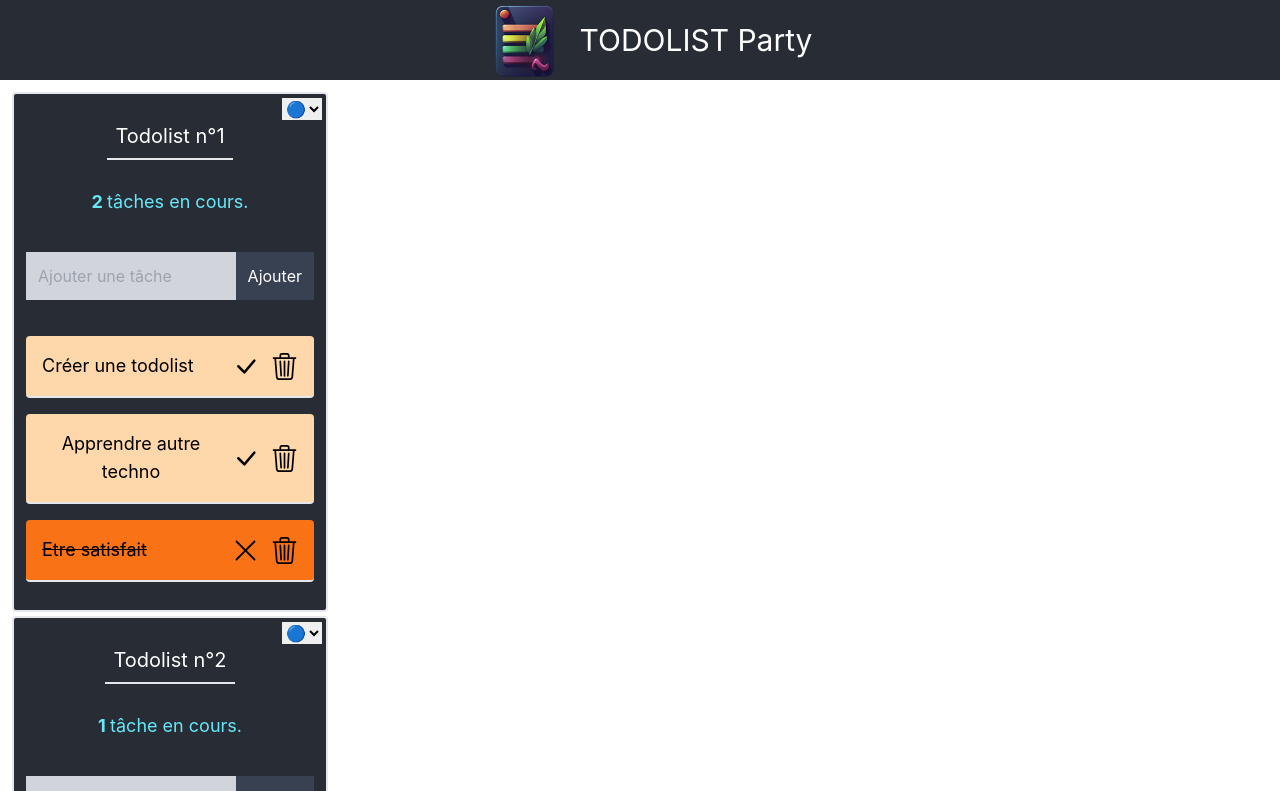
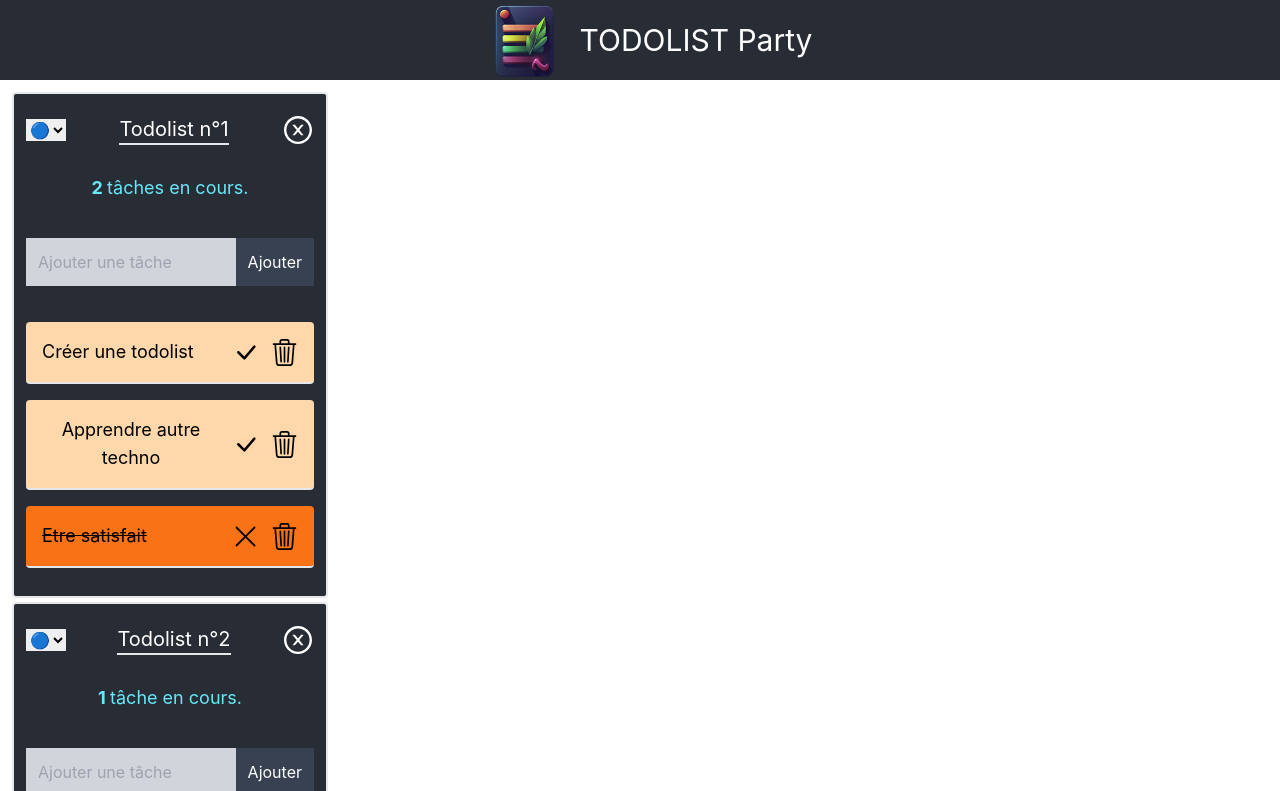
Before and after one commit to Jeremy-Desloovere/Todolist-Party, a React (Create React App) app: page / in a window 1280 px wide. Shown: the top 791 px of the page. Built offline with nearby package versions, Linux system fonts and the light colour scheme.

Commit message:
add close button and dynamic todolist

```diff
--- a/package.json
+++ b/package.json
@@ -3,13 +3,15 @@
   "version": "0.1.0",
   "private": true,
   "dependencies": {
+    "@emotion/react": "^11.11.0",
+    "@emotion/styled": "^11.11.0",
+    "@mui/material": "^5.13.1",
     "@testing-library/jest-dom": "^5.16.5",
     "@testing-library/react": "^13.4.0",
     "@testing-library/user-event": "^13.5.0",
     "bootstrap": "^5.2.3",
     "framer-motion": "^10.12.12",
     "react": "^18.2.0",
-    "react-bootstrap": "^2.7.4",
     "react-dom": "^18.2.0",
     "react-icons": "^4.8.0",
     "react-scripts": "5.0.1",
--- a/src/components/DragZone.js
+++ b/src/components/DragZone.js
@@ -1,21 +1,27 @@
 import React, { useRef } from 'react'
-import Todolist from './Todolist';
+import Todolist from './Todolist/Todolist';
+import { useStoreTodoList } from '../storeTodoList';
 
 
 const DragZone = () => {
     const constraintsRef = useRef(null)
+    const todoLists = useStoreTodoList((state) => state.todoLists)
 
     return (
         <main
             ref={constraintsRef}>
-            <Todolist
-                constraints={constraintsRef}
-                listId={1}
-            />
-            <Todolist
-                constraints={constraintsRef}
-                listId={2}
-            />
+
+            {
+                todoLists.map((todoList) => {
+                    return (
+                        <Todolist
+                            key={todoList.id}
+                            listId={todoList.id}
+                            constraints={constraintsRef}
+                        />
+                    )
+                })
+            }
 
 
         </main>
--- a/src/components/Todolist/ColorTodolist.js
+++ b/src/components/Todolist/ColorTodolist.js
@@ -17,11 +17,10 @@ const ColorTodolist = ({ listId }) => {
     return (
         <select
             id="select"
-            className="divColorBtn"
             title="Color"
+            className='ColorTodolist'
             onChange={(e) => {
-                const selectedColor = e.target.value;
-                setColor(listId, selectedColor);
+                setColor(listId, e.target.value);
             }}>
             {colorOptions.map((option) => (
                 <option
@@ -33,30 +32,6 @@ const ColorTodolist = ({ listId }) => {
             ))}
         </select>
 
-        /* <div
-    className='divColorBtn'>
-    <button
-        className='colorBtn bg-btnBlue'
-        onClick={() => setColor(listId, "bg-btnBlue")}></button>
-    <button
-        className='colorBtn bg-btnGreen'
-        onClick={() => setColor(listId, "bg-btnGreen")}></button>
-    <button
-        className='colorBtn bg-btnGray'
-        onClick={() => setColor(listId, "bg-btnGray")}></button>
-    <button
-        className='colorBtn bg-btnRed'
-        onClick={() => setColor(listId, "bg-btnRed")}></button>
-    <button
-        className='colorBtn bg-btnPink'
-        onClick={() => setColor(listId, "bg-btnPink")}></button>
-    <button
-        className='colorBtn bg-btnYellow'
-        onClick={() => setColor(listId, "bg-btnYellow")}></button>
-    <button
-        className='colorBtn bg-darkColor'
-        onClick={() => setColor(listId, "bg-darkColor")}></button>
-</div> */
     )
 }
 
--- /dev/null
+++ b/src/components/Todolist/HeaderTodolist.js
@@ -0,0 +1,68 @@
+import React, { useState } from 'react'
+import ColorTodolist from './ColorTodolist'
+import Title from './Title'
+import { useStoreTodoList } from '../../storeTodoList';
+import { Button, Dialog, DialogActions, DialogContent, DialogContentText, DialogTitle } from '@mui/material';
+import { AiOutlineCloseCircle } from 'react-icons/ai';
+
+const HeaderTodolist = ({ listId }) => {
+    const deleteTodolist = useStoreTodoList((state) => state.deleteTodolist)
+    const [isModalOpen, setIsModalOpen] = useState(false);
+
+    return (
+        <div
+            className='headerTodolist'>
+            <ColorTodolist
+                listId={listId}
+            />
+            <Title
+                listId={listId}
+            />
+            <AiOutlineCloseCircle
+                className='closeTodolist'
+                onClick={(e) => {
+                    setIsModalOpen(true);
+                }}
+                color='white'
+
+            />
+
+            <Dialog
+                open={isModalOpen}
+                onClose={(e) => {
+                    setIsModalOpen(false);
+                }}
+                aria-labelledby="alert-dialog-title"
+                aria-describedby="alert-dialog-description"
+            >
+                <DialogTitle id="alert-dialog-title">
+                    {"Voulez-vous supprimer la todolist ?"}
+                </DialogTitle>
+                <DialogContent>
+                    <DialogContentText id="alert-dialog-description">
+                        Attention, fermer cette todolist entrainera la suppression de ses tâches. Souhaitez-vous continuer?
+                    </DialogContentText>
+                </DialogContent>
+                <DialogActions>
+                    <Button variant="secondary"
+                        onClick={(e) => {
+                            setIsModalOpen(false);
+                        }}>Annuler</Button>
+                    <Button variant="primary"
+                        onClick={(e) => {
+                            deleteTodolist(listId)
+                            setIsModalOpen(false);
+                        }}
+                        autoFocus>
+                        Supprimer
+                    </Button>
+                </DialogActions>
+
+
+
+            </Dialog>
+        </div>
+    )
+}
+
+export default HeaderTodolist
--- a/src/components/Todolist.js
+++ b/src/components/Todolist/Todolist.js
@@ -1,12 +1,14 @@
 import React, { useState } from 'react'
-import FormAddTask from './Todolist/FormAddTask';
-import CounterTask from './Todolist/CounterTask';
-import TaskList from './Todolist/TaskList';
-import Title from './Todolist/Title';
+import FormAddTask from './FormAddTask';
+import CounterTask from './CounterTask';
+import TaskList from './TaskList';
+import Title from './Title';
 import { motion } from "framer-motion"
-import { useStoreGlobal } from '../storeGlobal';
-import ColorTodolist from './Todolist/ColorTodolist';
-import { useStoreTodoList } from '../storeTodoList';
+import { useStoreGlobal } from '../../storeGlobal';
+import ColorTodolist from './ColorTodolist';
+import { useStoreTodoList } from '../../storeTodoList';
+import HeaderTodolist from './HeaderTodolist';
+
 
 
 
@@ -37,10 +39,7 @@ const Todolist = ({ constraints, listId }) => {
                 zIndex: zIndex,
             }}
         >
-            <ColorTodolist
-                listId={listId}
-            />
-            <Title
+            <HeaderTodolist
                 listId={listId}
             />
             <CounterTask
--- a/src/index.css
+++ b/src/index.css
@@ -52,7 +52,7 @@ footer{
   }
   .title
   {
-    @apply  text-xl text-white m-2 p-2 border-b-2
+    @apply  text-xl text-white  border-b-2
   }
   .counter
   {
@@ -79,11 +79,13 @@ footer{
     @apply  sm:ml-3 inline cursor-pointer
   }
 
-
-  .divColorBtn{
-  @apply absolute  right-1 top-1    }
+.headerTodolist{
+@apply flex justify-between items-center w-full h-12
+}
 
 
-
+.closeTodolist{
+@apply w-8 h-8
+}
 
 }
--- a/src/storeTodoList.js
+++ b/src/storeTodoList.js
@@ -87,27 +87,6 @@ export const useStoreTodoList = create((set, get) => ({
                 return list;
             }),
         }));
-
-        // updateTask: (listId, taskId, newName) => {
-        //     set((state) => ({
-        //         todoLists: state.todoLists.map((list) => {
-        //             if (list.id === listId) {
-        //                 return {
-        //                     ...list,
-        //                     taskList: list.taskList.map((task) => {
-        //                         if (task.id === taskId) {
-        //                             return {
-        //                                 ...task,
-        //                                 label: newName,
-        //                             };
-        //                         }
-        //                         return task;
-        //                     }),
-        //                 };
-        //             }
-        //             return list;
-        //         }),
-        //     }));
     },
 
     deleteTask: (listId, taskId) => {
@@ -180,4 +159,19 @@ export const useStoreTodoList = create((set, get) => ({
             }),
         }));
     },
+
+    //! Ajouter une todolist
+    AddTodolist: () => {
+        // set((state) => ({
+        //     todoLists: state.todoLists.filter((list) => list.id !== listId)
+        // }));
+
+    },
+
+    //! Supprimer une todolist
+    deleteTodolist: (listId) => {
+        set((state) => ({
+            todoLists: state.todoLists.filter((list) => list.id !== listId)
+        }));
+    },
 }))
```
Also changed, not shown: 1 other file (tests, documents, lock files or other folders).
